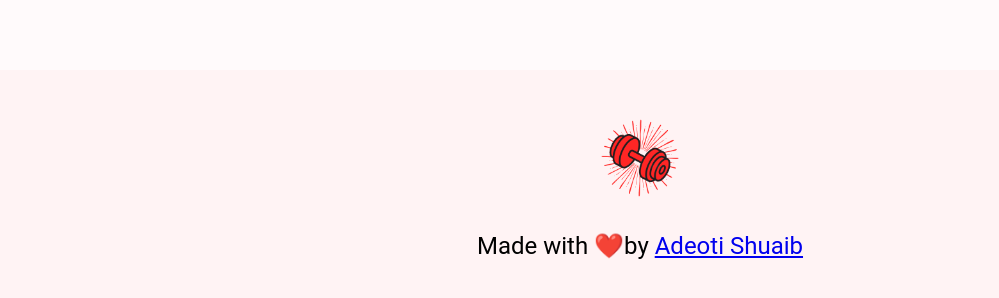
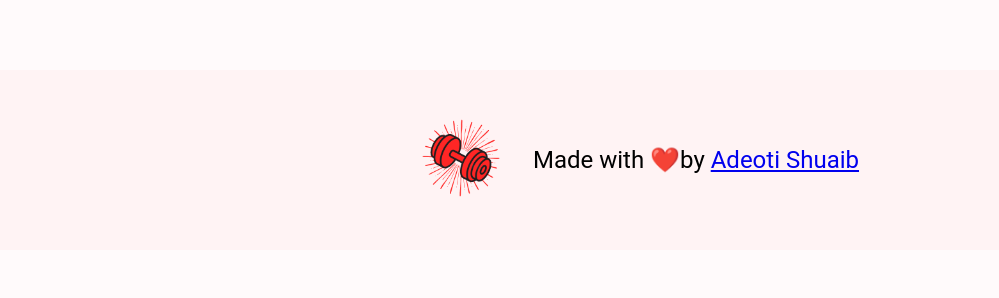
Before and after one commit to JustShuaib/exercise-project, a React (Vite) app: page /exercise/1 in a window 1280 px wide. Shown: the part 1211-1509 px from the top of the page, without its empty margins (0-999 px from the left). After the commit the page ends 1461 px from the top, so only its background shows below. Built offline with nearby package versions, Linux system fonts and the light colour scheme; no server answers.

Commit message:
Done  with the Footer

```diff
--- a/src/components/Footer.jsx
+++ b/src/components/Footer.jsx
@@ -1,12 +1,21 @@
-import { Box, Stack, Typography } from "@mui/material";
+import { Link } from "react-router-dom";
+import { Stack, Typography } from "@mui/material";
 import Logo from "../assets/icons/logo.png";
 
-const Footer = () => {
-  return (
-    <Box mt="3rem" bgcolor="#fff3f4">
-      <Stack alignItems="center" px="5rem" pt="3rem">
+const Footer = () => (
+  <Stack
+    alignItems="center"
+    justifyContent="center"
+    direction={{ xs: "column", sm: "row" }}
+    gap={{ xs: 2, sm: 4 }}
+    mt="3rem"
+    py="3rem"
+    bgcolor="#fff3f4"
+  >
+    <Link to="/">
       <img src={Logo} alt="logo" width="80rem" />
-        <Typography variant="h5" pb="3rem" mt="2rem">
+    </Link>
+    <Typography variant="h5" textAlign="center">
       Made with ❤️by{" "}
       <a
         href="www.github.com/JustShuaib"
@@ -17,8 +26,6 @@ const Footer = () => {
       </a>
     </Typography>
   </Stack>
-    </Box>
 );
-};
 
 export default Footer;
```
Lines whose indentation alone changed are shown as unchanged.
